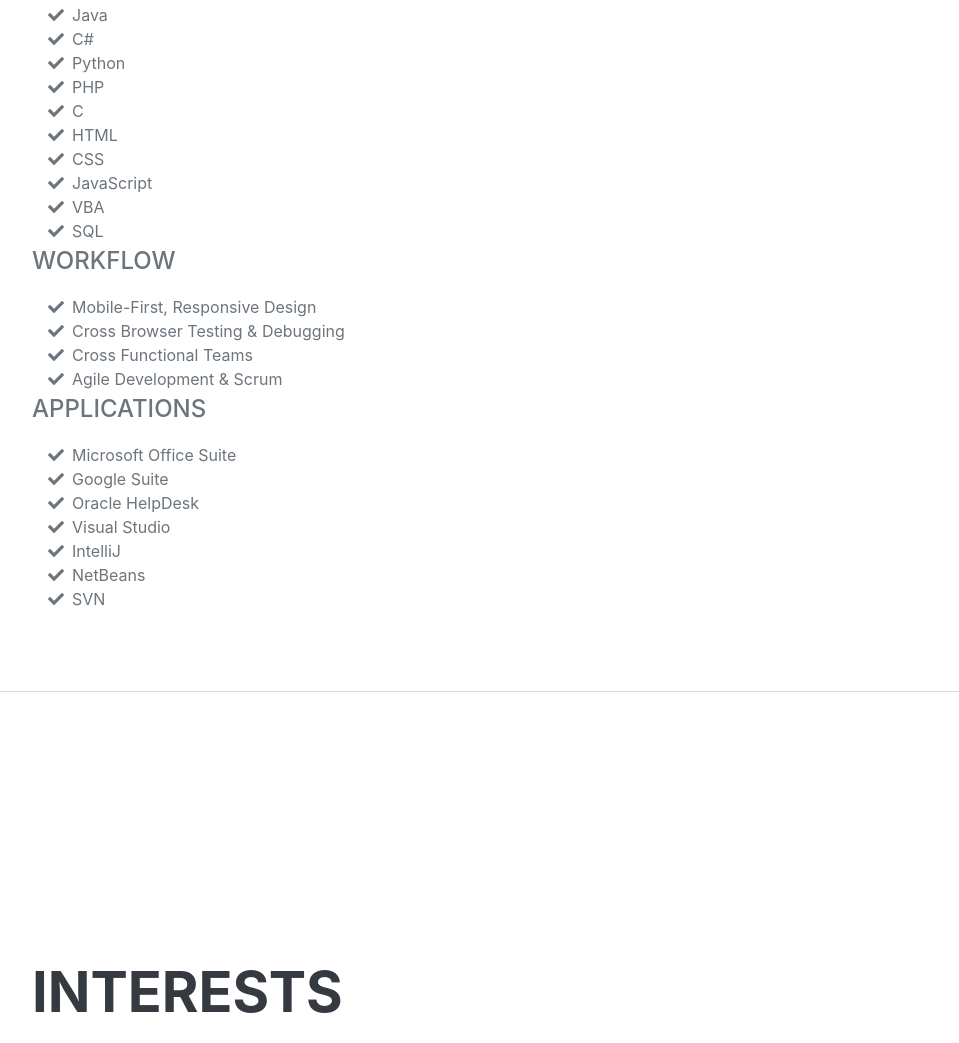
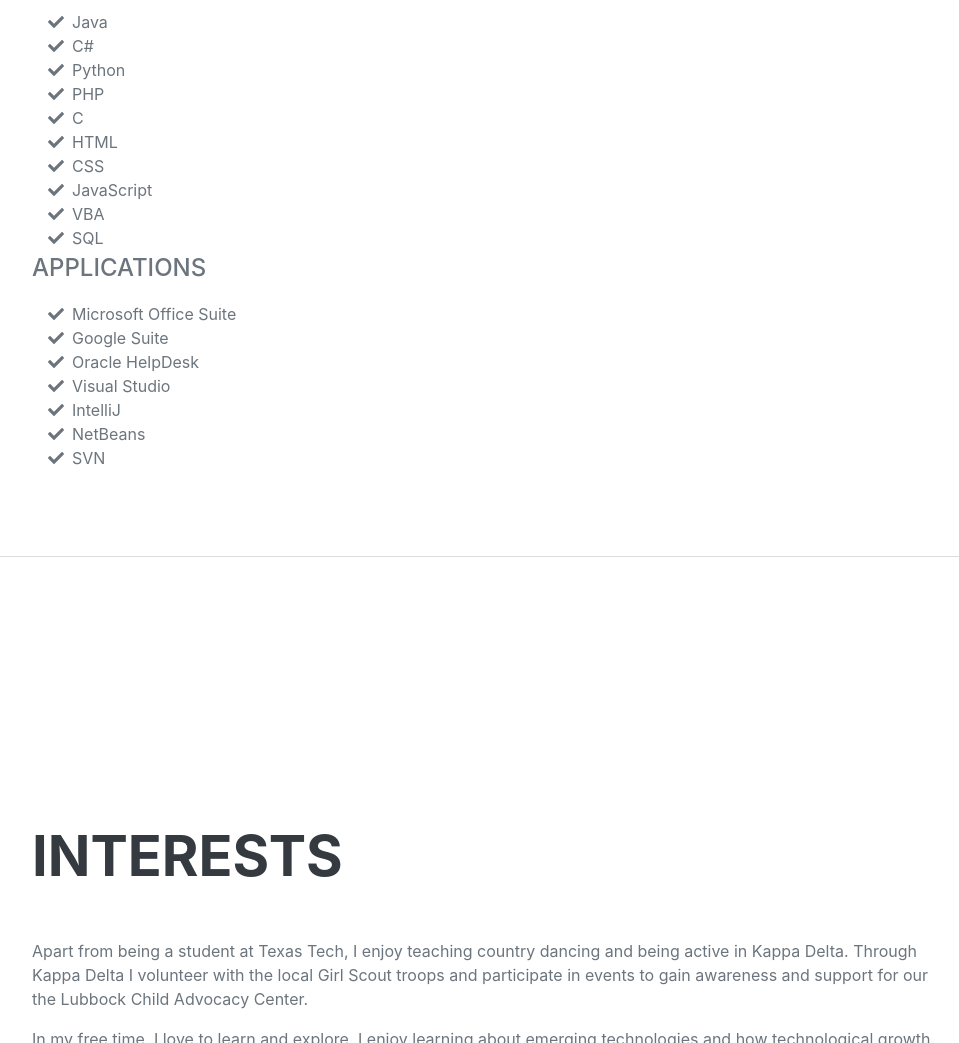
Before and after one commit to jacquelynP/jacquelynP.github.io, a plain HTML site: page index.html in a window 1280 px wide. Shown: the part 2743-3786 px from the top of the page, without its empty margins (288-1247 px from the left). Drawn offline with nearby package versions, Linux system fonts and the light colour scheme; a web font is replaced by a local one.

Commit message:
Version 1.5
Edited Workflow

```diff
--- a/index.html
+++ b/index.html
@@ -165,25 +165,7 @@
                             SQL
                         </li>
                     </ul>
-                    <div class="subheading mb-3">Workflow</div>
-                    <ul class="fa-ul mb-0">
-                        <li>
-                            <span class="fa-li"><i class="fas fa-check"></i></span>
-                            Mobile-First, Responsive Design
-                        </li>
-                        <li>
-                            <span class="fa-li"><i class="fas fa-check"></i></span>
-                            Cross Browser Testing & Debugging
-                        </li>
-                        <li>
-                            <span class="fa-li"><i class="fas fa-check"></i></span>
-                            Cross Functional Teams
-                        </li>
-                        <li>
-                            <span class="fa-li"><i class="fas fa-check"></i></span>
-                            Agile Development & Scrum
-                        </li>
-                    </ul>
+
 		   <div class="subheading mb-3">Applications</div>
                     <ul class="fa-ul mb-0">
                         <li>
```
